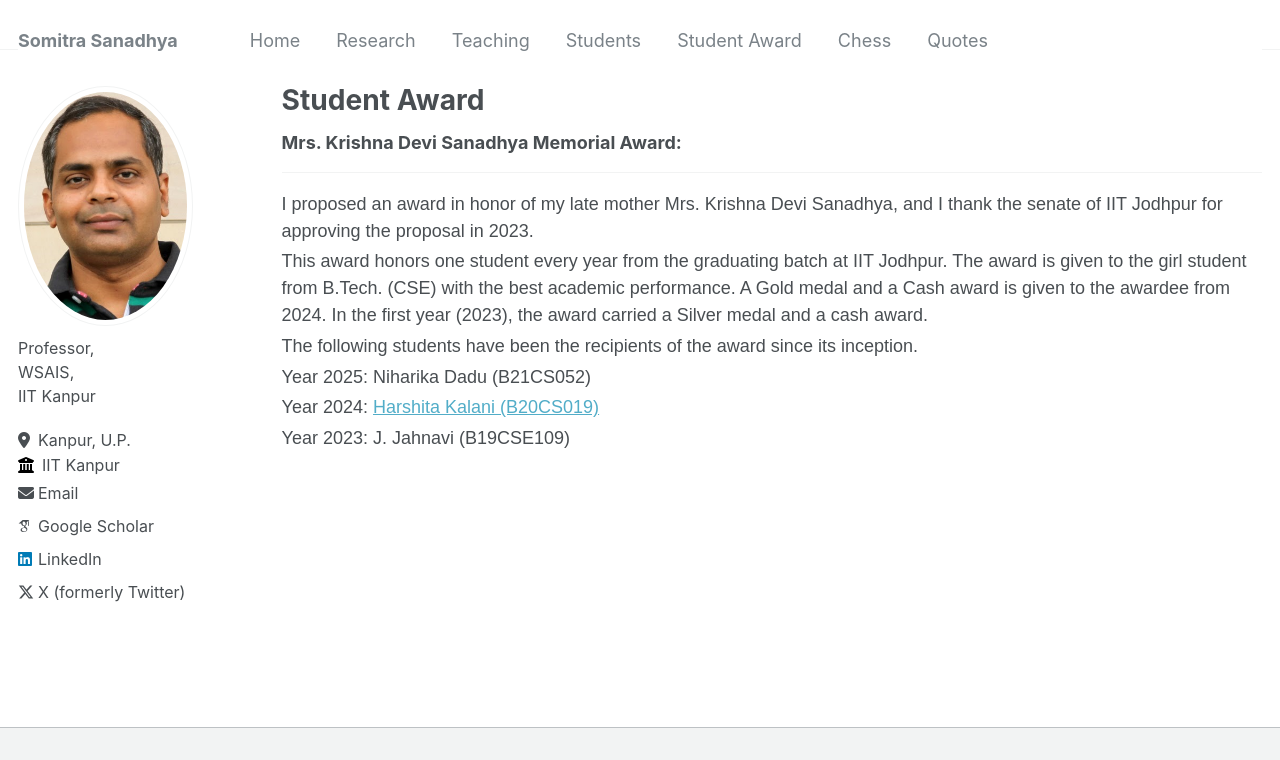
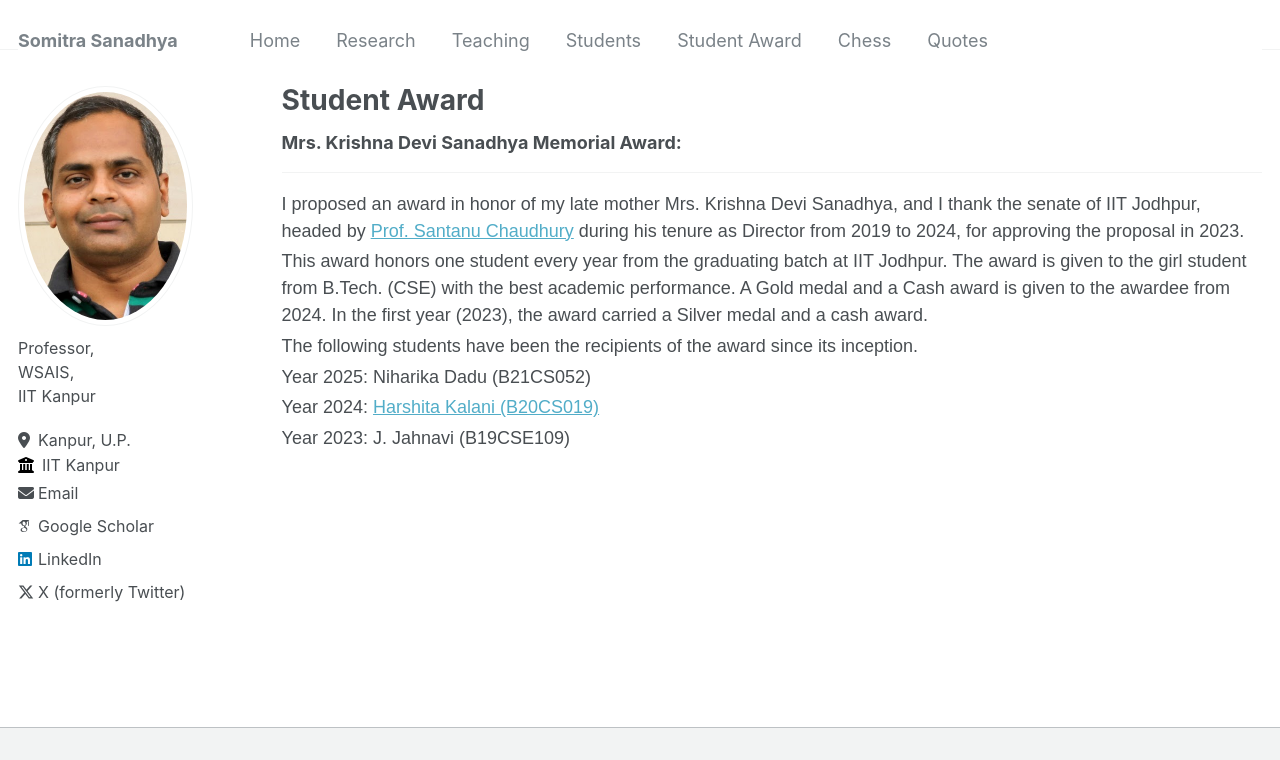
Before and after one commit to somitra-sanadhya/somitra-sanadhya.github.io, a Jekyll site: the page built from _pages/student_award.md, in a window 1280 px wide, cut to the strip 0-760 px from the top of the page. Built offline with Jekyll 4.4.1, drawn with Linux system fonts in a browser that asks for light colours; some web fonts are replaced.

Commit message:
Update student_award.md

```diff
--- a/_pages/student_award.md
+++ b/_pages/student_award.md
@@ -8,7 +8,7 @@ author_profile: true
 ### Mrs. Krishna Devi Sanadhya Memorial Award:
 ----
 
-I proposed an award in honor of my late mother Mrs. Krishna Devi Sanadhya, and I thank the senate of IIT Jodhpur for approving the proposal in 2023.
+I proposed an award in honor of my late mother Mrs. Krishna Devi Sanadhya, and I thank the senate of IIT Jodhpur, headed by [Prof. Santanu Chaudhury](https://web.iitd.ac.in/~santanuc/) during his tenure as Director from 2019 to 2024, for approving the proposal in 2023.
 
 This award honors one student every year from the graduating batch at IIT Jodhpur. The award is given to the girl student from B.Tech. (CSE) with the best academic performance. A Gold medal and a Cash award is given to the awardee from 2024. In the first year (2023), the award carried a Silver medal and a cash award.
 
```
